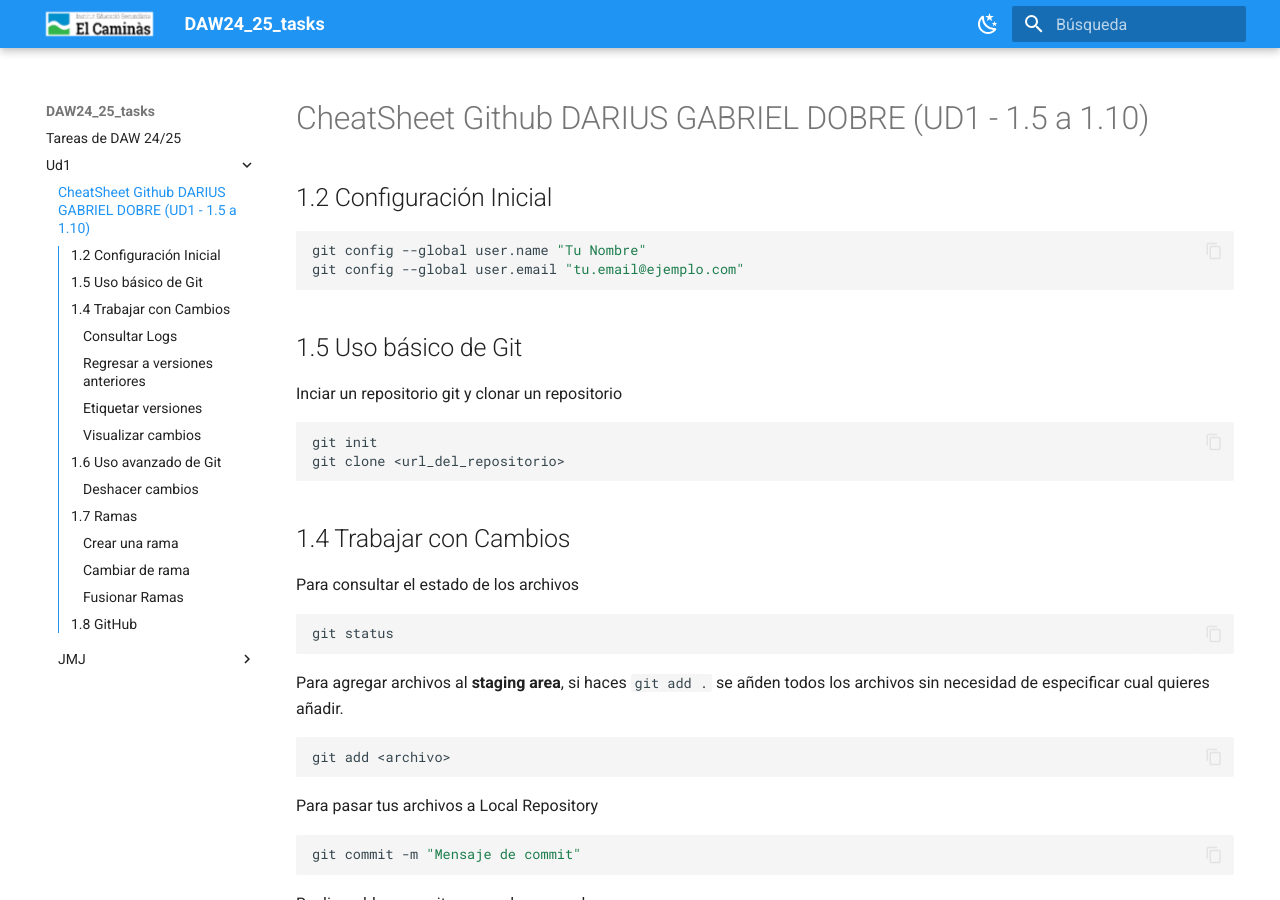
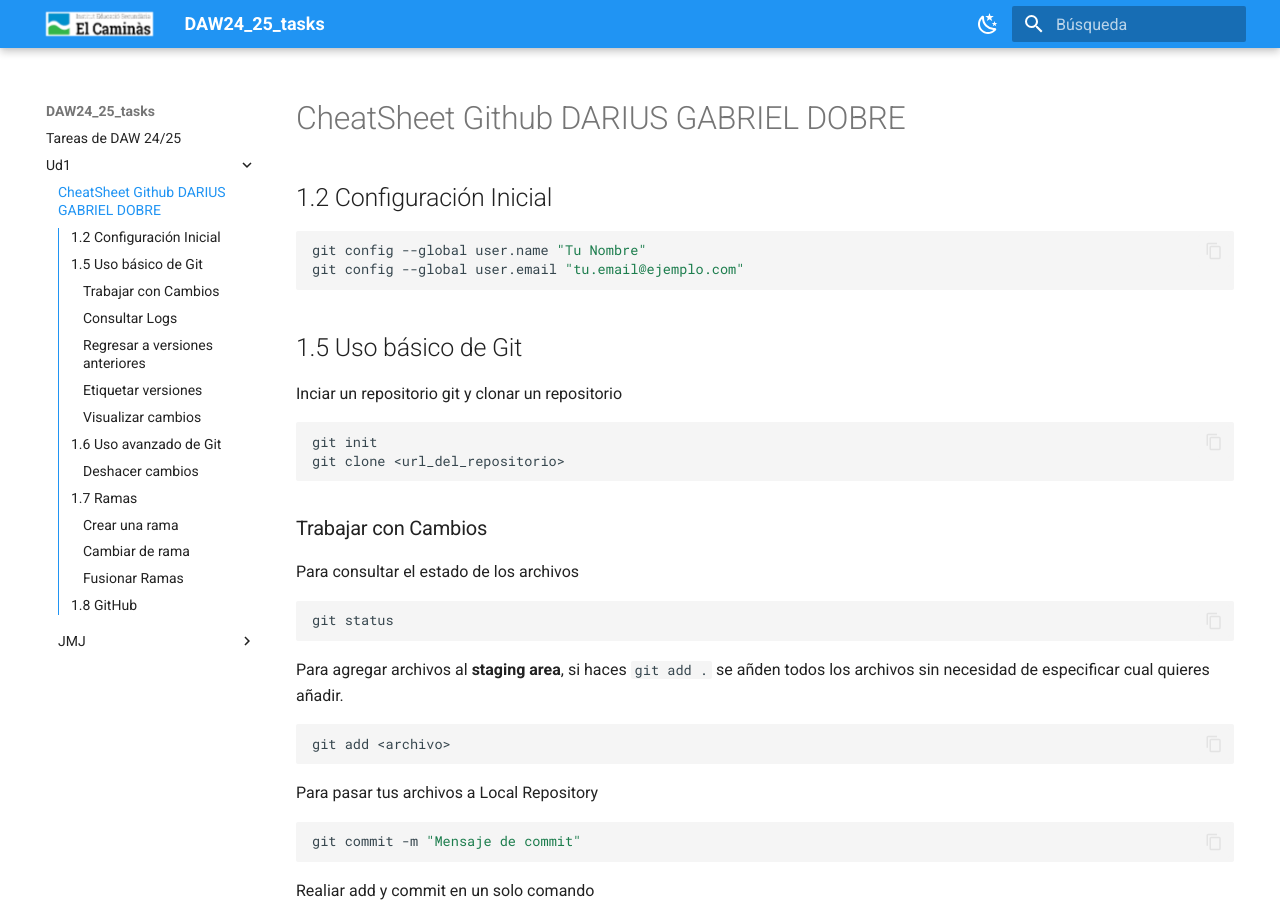
Before and after one commit to jmunozji/DAW24_25_tasks, an MkDocs documentation site: the page built from docs/Ud1/DGD/cheatsheet.md, in a window 1280 px wide and 900 px high. Built offline with MkDocs 1.6.1 and Material for MkDocs 9.7.7, drawn with Linux system fonts in a browser that asks for light colours.

Commit message:
Modificaciones

````diff
--- a/docs/Ud1/DGD/cheatsheet.md
+++ b/docs/Ud1/DGD/cheatsheet.md
@@ -1,4 +1,4 @@
-# CheatSheet Github DARIUS GABRIEL DOBRE (UD1 - 1.5 a 1.10)
+# CheatSheet Github DARIUS GABRIEL DOBRE
 
 ## 1.2 Configuración Inicial
 ```bash
@@ -14,7 +14,7 @@ git init
 git clone <url_del_repositorio>
 ```
 
-## 1.4 Trabajar con Cambios
+### Trabajar con Cambios
 Para consultar el estado de los archivos
 
 ```bash
````
